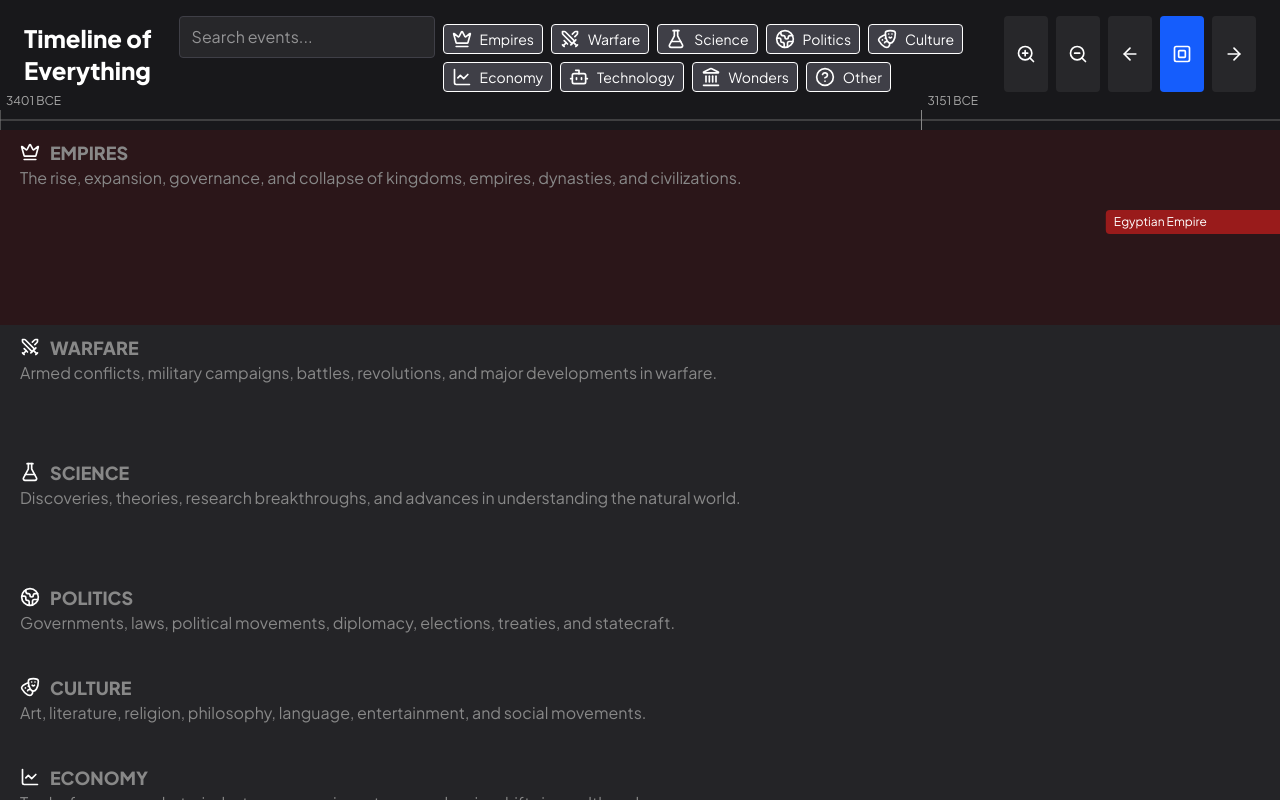
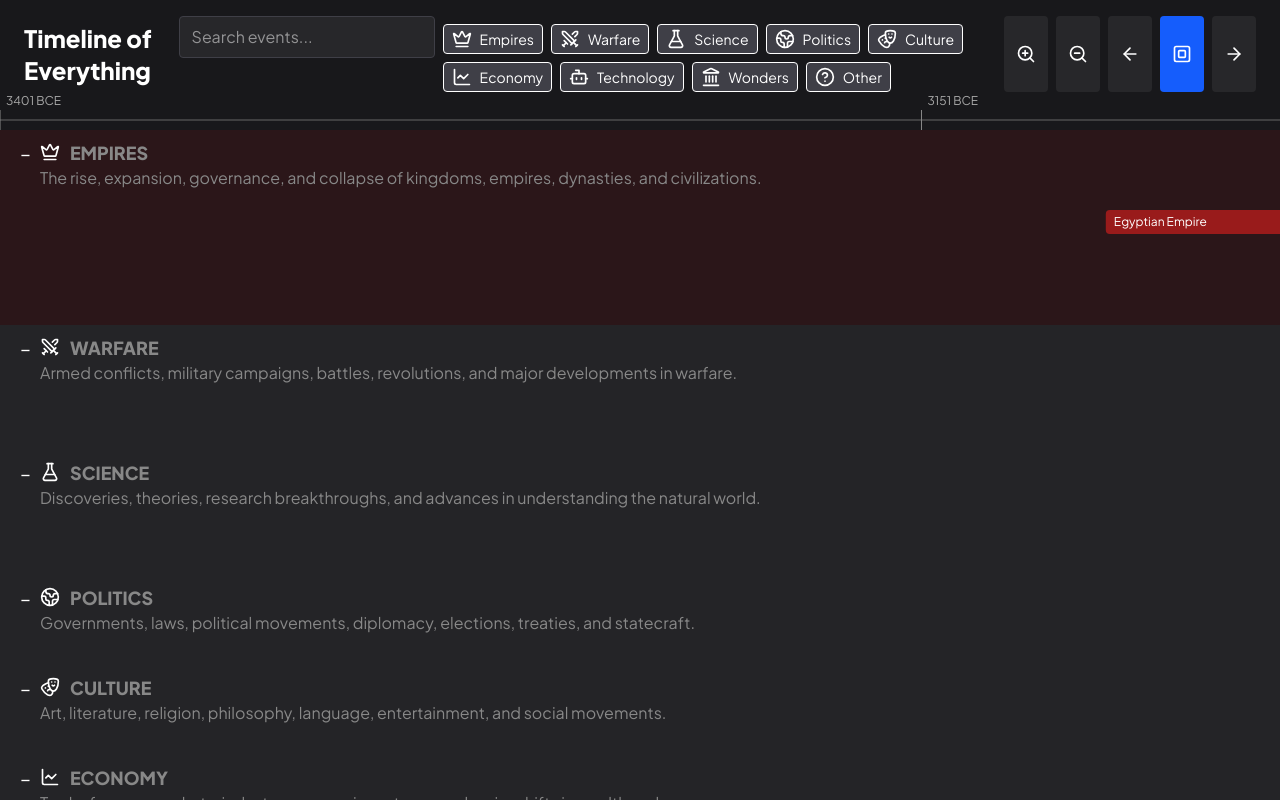
Before and after one commit to ionz149/timeline-of-everything, a React (Vite) app: page / in a window 1280 px wide. Built offline with nearby package versions, Linux system fonts and the light colour scheme.

Commit message:
collapsible lanes

```diff
--- a/src/components/Timeline.tsx
+++ b/src/components/Timeline.tsx
@@ -47,7 +47,14 @@ export default function Timeline() {
     lanes.map(lane => lane.id)
   );
 
+  const [collapsedLanes, setCollapsedLanes] =
+  useState<string[]>([]);
+
   const packed = packLaneEvents(events);
+
+  const isLaneCollapsed = (
+  laneId: string
+) => collapsedLanes.includes(laneId);
 
   const visibleLaneDefinitions = lanes.filter(lane =>
     visibleLanes.includes(lane.id)
@@ -76,7 +83,16 @@ export default function Timeline() {
   visibleLaneDefinitions.forEach(lane => {
     const rows = laneRowCounts[lane.id] ?? 0;
 
-    const height = Math.max(
+    // const height = Math.max(
+    //   laneHeight,
+    //   HEADER_HEIGHT +
+    //   rows * ROW_HEIGHT +
+    //   BASE_PADDING
+    // );
+
+    const height = isLaneCollapsed(lane.id)
+    ? HEADER_HEIGHT + 20
+    : Math.max(
         laneHeight,
         HEADER_HEIGHT +
         rows * ROW_HEIGHT +
@@ -313,9 +329,33 @@ export default function Timeline() {
                 // stroke={lane.color ?? "#333"}
                 // strokeOpacity={0.5}
               />
-
+              <g
+                onClick={() => {
+                  setCollapsedLanes(prev =>
+                    prev.includes(lane.id)
+                      ? prev.filter(id => id !== lane.id)
+                      : [...prev, lane.id]
+                  );
+                }}
+                className="cursor-pointer"
+              >
+                <rect
+                  x={axisStart + 10}
+                  y={getLaneY(lane.id) - 35}
+                  width={axisEnd - axisStart}
+                  height={80}
+                  fill="transparent"
+                />
+                <text
+                  x={axisStart + 20}
+                  y={getLaneY(lane.id)}
+                  fill="white"
+                  fontSize={18}
+                >
+                  {isLaneCollapsed(lane.id) ? "+" : "−"}
+                </text>
                 <foreignObject
-                x={axisStart + 20}
+                  x={axisStart + 40}
                   y={getLaneY(lane.id) - 18}
                   width={20}
                   height={20}
@@ -323,7 +363,7 @@ export default function Timeline() {
                   <Icon size={20} color="white" strokeWidth={2} />
                 </foreignObject>
                 <text
-                x={axisStart + 50}
+                  x={axisStart + 70}
                   y={getLaneY(lane.id)}
                   fill="#888"
                   fontSize={18}
@@ -333,7 +373,7 @@ export default function Timeline() {
                   {lane.label.toUpperCase()}
                 </text>
                 <text
-                x={axisStart + 20}
+                  x={axisStart + 40}
                   y={getLaneY(lane.id) + 24}
                   fill="#888"
                   fontSize={16}
@@ -341,11 +381,17 @@ export default function Timeline() {
                   {lane.description}
                 </text>
               </g>
+            </g>
             )
           })}
 
           {/* EVENTS */}
           {visibleLaneDefinitions.map(lane => {
+            // const rows = packed[lane.id] ?? [];
+            if (isLaneCollapsed(lane.id)) {
+              return null;
+            }
+
             const rows = packed[lane.id] ?? [];
 
             return rows.map((row, rowIndex) =>
```
Lines whose indentation alone changed are shown as unchanged.
